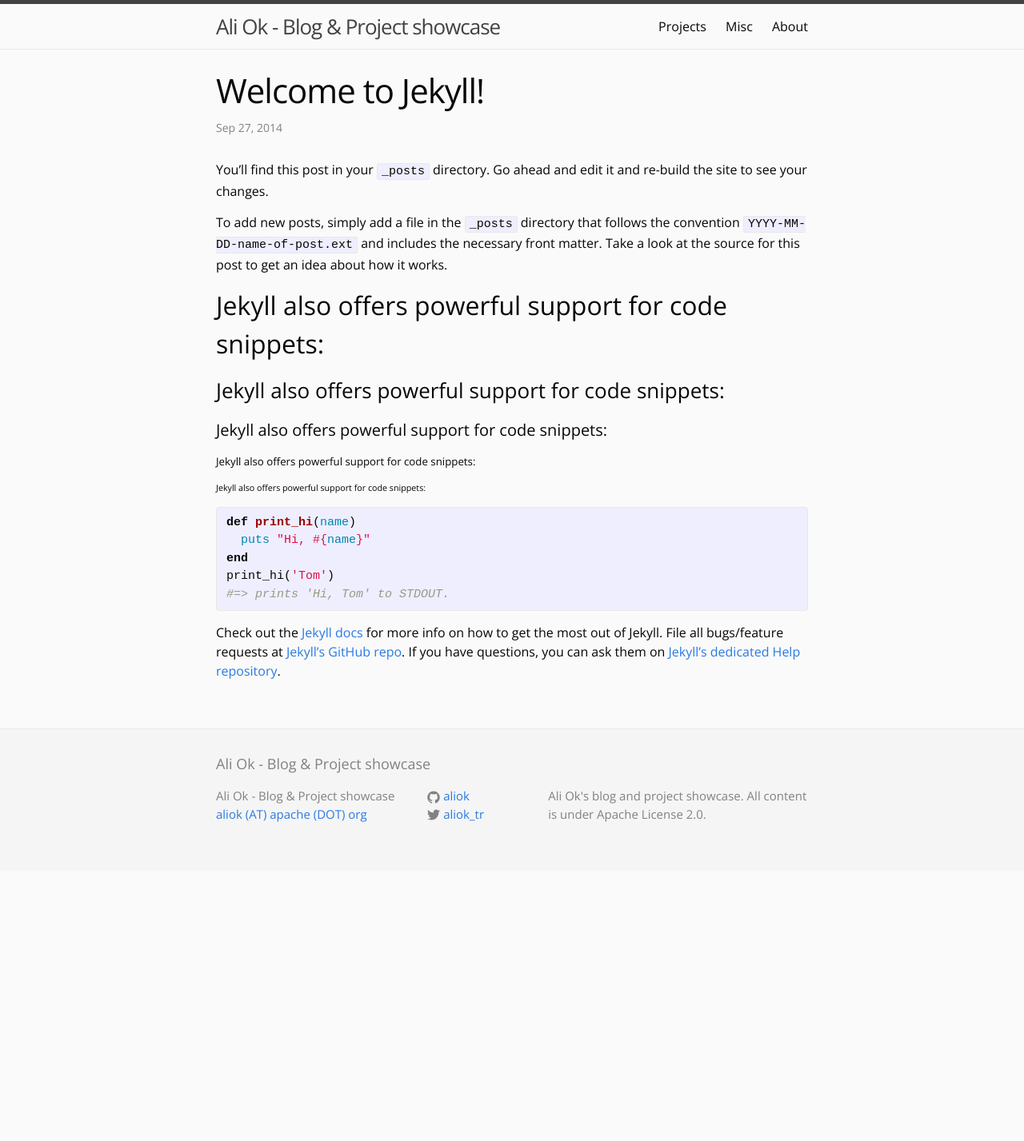
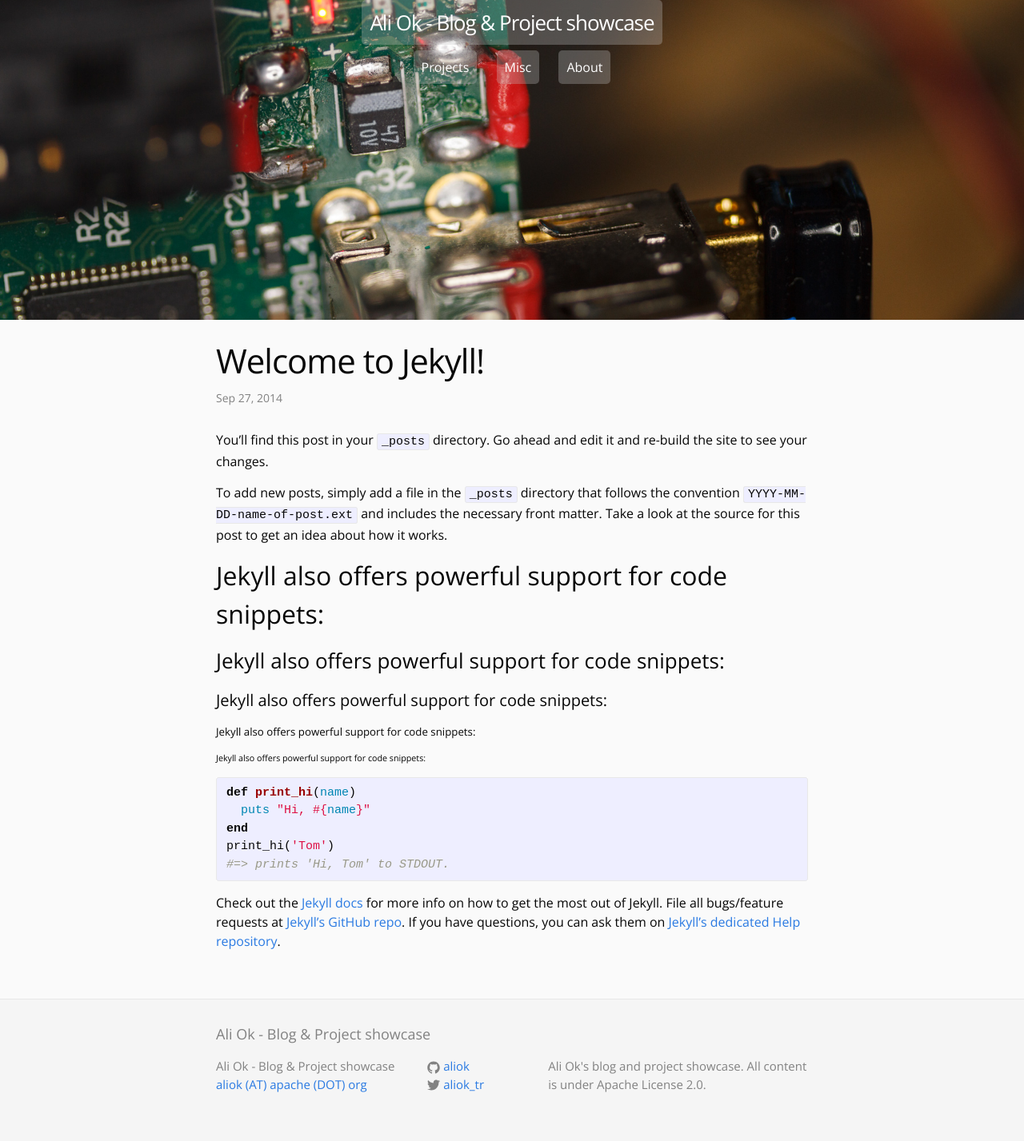
Before and after one commit to aliok/aliok.github.io, a Jekyll site: the page built from _projects/2014-09-27-welcome-to-jekyll.markdown, in a window 1280 px wide. Shown: the whole page at 80% size. Built offline with Jekyll 4.4.1, drawn with Linux system fonts in a browser that asks for light colours; before the commit the page ends 1089 px from its top, so only the background shows below that.

Commit message:
Banner support

```diff
--- /dev/null
+++ b/_layouts/default_with_banner.html
@@ -0,0 +1,26 @@
+<!DOCTYPE html>
+<html>
+
+  {% include head.html %}
+
+  {% if page.alternate_banner %}
+  <body class="with-banner alternate">
+  {% else %}
+  <body class="with-banner">
+  {% endif %}
+
+    {% include header.html %}
+
+    <div class="post-banner" style="background-image: url('{{ page.banner | prepend: site.baseurl }}');" ></div>
+
+    <div class="page-content">
+      <div class="wrapper">
+        {{ content }}
+      </div>
+    </div>
+
+    {% include footer.html %}
+
+  </body>
+
+</html>
--- a/_layouts/post.html
+++ b/_layouts/post.html
@@ -1,9 +1,9 @@
 ---
-layout: default
+layout: default_with_banner
 ---
 <div class="post">
 
-  <header class="post-header">
+    <header class="post-header">
     <h1 class="post-title">{{ page.title }}</h1>
     <p class="post-meta">{{ page.date | date: "%b %-d, %Y" }}{% if page.author %} • {{ page.author }}{% endif %}{% if page.meta %} • {{ page.meta }}{% endif %}</p>
   </header>
--- a/_sass/_layout.scss
+++ b/_sass/_layout.scss
@@ -86,8 +86,6 @@
   }
 }
 
-
-
 /**
  * Site footer
  */
@@ -124,29 +122,29 @@
 
 .footer-col-1 {
   width: -webkit-calc(35% - (#{$spacing-unit} / 2));
-    width:         calc(35% - (#{$spacing-unit} / 2));
+  width: calc(35% - (#{$spacing-unit} / 2));
 }
 
 .footer-col-2 {
   width: -webkit-calc(20% - (#{$spacing-unit} / 2));
-    width:         calc(20% - (#{$spacing-unit} / 2));
+  width: calc(20% - (#{$spacing-unit} / 2));
 }
 
 .footer-col-3 {
   width: -webkit-calc(45% - (#{$spacing-unit} / 2));
-    width:         calc(45% - (#{$spacing-unit} / 2));
+  width: calc(45% - (#{$spacing-unit} / 2));
 }
 
 @include media-query($on-laptop) {
   .footer-col-1,
   .footer-col-2 {
     width: -webkit-calc(50% - (#{$spacing-unit} / 2));
-        width:         calc(50% - (#{$spacing-unit} / 2));
+    width: calc(50% - (#{$spacing-unit} / 2));
   }
 
   .footer-col-3 {
     width: -webkit-calc(100% - (#{$spacing-unit} / 2));
-        width:         calc(100% - (#{$spacing-unit} / 2));
+    width: calc(100% - (#{$spacing-unit} / 2));
   }
 }
 
@@ -154,11 +152,9 @@
   .footer-col {
     float: none;
     width: -webkit-calc(100% - (#{$spacing-unit} / 2));
-        width:         calc(100% - (#{$spacing-unit} / 2));
+    width: calc(100% - (#{$spacing-unit} / 2));
   }
 }
-
-
 
 /**
  * Page content
@@ -171,7 +167,7 @@
   font-size: 20px;
 }
 
-.page-heading-big{
+.page-heading-big {
   font-size: 42px;
   letter-spacing: -1px;
   line-height: 1;
@@ -196,8 +192,6 @@
   display: block;
   font-size: 24px;
 }
-
-
 
 /**
  * Posts
@@ -244,6 +238,70 @@
   }
 }
 
+/** Post with banner
+ *
+ */
+
+body.with-banner {
+  .site-header {
+    border-top: none;
+    border-bottom: none;
+    min-height: inherit;
+    position: inherit;
+    text-align: center;
+
+    .wrapper {
+      max-width: inherit;
+      margin-right: inherit;
+      margin-left: inherit;
+      padding-right: inherit;
+      padding-left: inherit;
+      position: absolute;
+      width: 100%;
+
+      a {
+        background-color: rgba(200, 200, 200, 0.30);
+        border-radius: 5px;
+        padding: 10px;
+      }
+
+      .site-title,
+      .site-nav {
+        float: inherit;
+        color: white;
+        a {
+          color: white;
+        }
+      }
+    }
+  }
+
+  &.alternate .site-header .wrapper {
+    a {
+      background-color: rgba(50, 50, 50, 0.30);
+    }
+
+    .site-title,
+    .site-nav {
+      float: inherit;
+      color: $grey-color;
+      a {
+        color: $grey-color;
+      }
+    }
+  }
+}
+
+.post-banner {
+  background-size: cover;
+  background-position: center;
+  min-height: 400px;
+
+  // show it smaller in small screens
+  @include media-query($on-palm) {
+    min-height: 120px;
+  }
+}
 
 /**
  * Project and misc list
@@ -262,10 +320,10 @@
   }
 }
 
-.project-summary, .misc-summary{
+.project-summary, .misc-summary {
 }
 
-.project-thumbnail{
+.project-thumbnail {
   background-size: cover;
   background-position: center;
   min-height: 160px;
```
Also changed, not shown: _miscposts/2011-06-04-using-your-ssl-certificate-on-glassfish-3.markdown (added, +86 -0 lines). Lines whose indentation alone changed are shown as unchanged.
